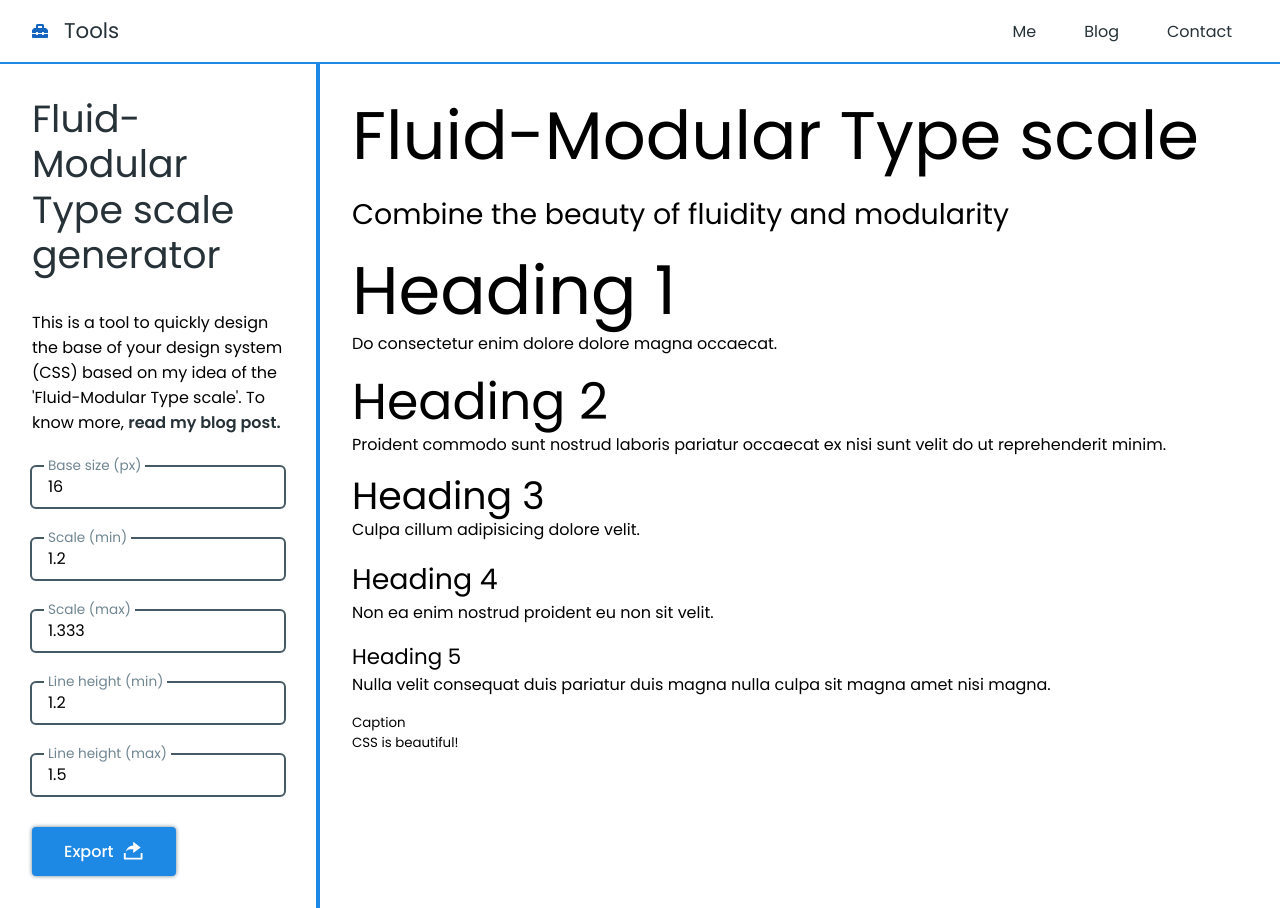
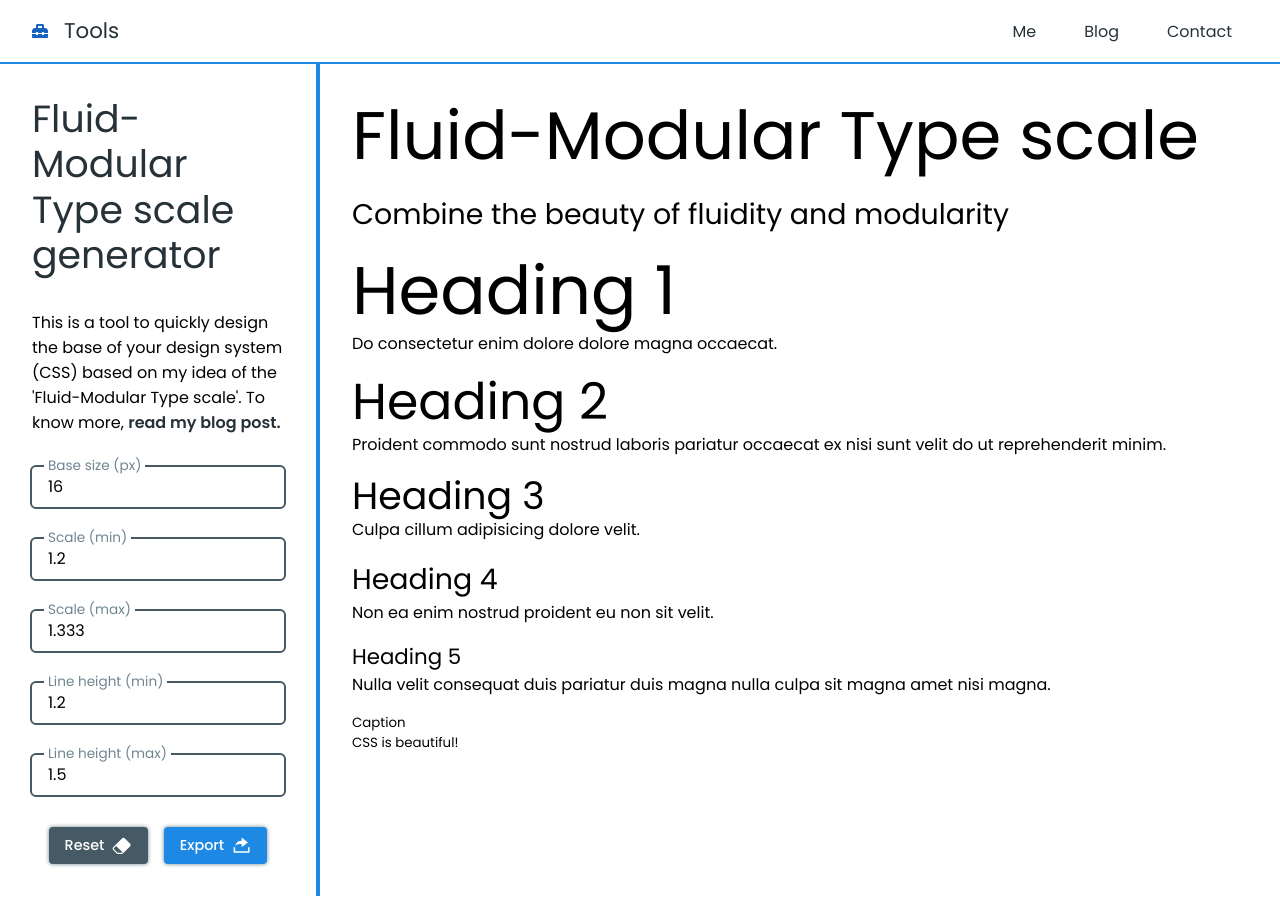
Before and after one commit to captain-woof/tools, a Next.js app: page /fluid-modular-type-scale-generator in a window 1280 px wide. Built offline with nearby package versions, Linux system fonts and the light colour scheme.

Commit message:
Buttons added; export, copy, reset func added

```diff
--- a/pages/fluid-modular-type-scale-generator/exportDialog.js
+++ b/pages/fluid-modular-type-scale-generator/exportDialog.js
@@ -1,10 +1,131 @@
+import { useMemo } from "react";
 import Dialog from "../../components/atoms/dialog";
 import { Heading3 } from "../../components/atoms/headings";
-import Codeblock from "./codeBlock";
-import { useGlobalState } from "./globalState";
+import { useGlobalState } from "./globalState"
+import Code from "../../components/atoms/codeBlock";
+import styled from 'styled-components'
+import Button from "../../components/atoms/button";
+import { copyToClipboard, serveTextFileFromString } from '../../lib/wordfu'
+import { FaSave as SaveIcon, FaRegClipboard as CopyIcon } from 'react-icons/fa'
+import { BsEraserFill as ResetIcon } from 'react-icons/bs'
 
-export default function ExportDialog({ wide }) {
+// Button container
+const ButtonsContainer = styled.div`
+    display: flex;
+    flex-wrap: wrap;
+    gap: 0.5rem 1rem;
+    justify-content: center;
+    align-items: center;
+    height: max-content;
+    width: 100%;
+    margin: var(--sp-400) 0 var(--sp-300) 0;
+`
+
+// Export dialog + dynamic code
+export default function ExportDialog() {
     const { state, dispatch } = useGlobalState()
+
+    // For keeping codeblock updated
+    const code = useMemo(() => (`
+/* CUSTOM PROPERTIES */
+:root {
+    /* Constants for Base font size (fluid) */
+    --fs-base: ${state?.fsBase}px;
+    --fs-factor-min: ${state?.fsFactorMin};
+    --fs-factor-max: ${state?.fsFactorMax};
+    --sp-factor: 1rem;
+    --lh-min: ${state?.lhMin};
+    --lh-max: ${state?.lhMax};
+    /* Derived font sizes (min)*/
+    --fs-400-min: var(--fs-base);
+    --fs-500-min: calc(var(--fs-400-min) * var(--fs-factor-min));
+    --fs-600-min: calc(var(--fs-500-min) * var(--fs-factor-min));
+    --fs-700-min: calc(var(--fs-600-min) * var(--fs-factor-min));
+    --fs-800-min: calc(var(--fs-700-min) * var(--fs-factor-min));
+    --fs-900-min: calc(var(--fs-800-min) * var(--fs-factor-min));
+    --fs-300-min: calc(var(--fs-400-min) / var(--fs-factor-min));
+    --fs-200-min: calc(var(--fs-300-min) / var(--fs-factor-min));
+    /* Derived font sizes (max)*/
+    --fs-400-max: var(--fs-base);
+    --fs-500-max: calc(var(--fs-400-max) * var(--fs-factor-max));
+    --fs-600-max: calc(var(--fs-500-max) * var(--fs-factor-max));
+    --fs-700-max: calc(var(--fs-600-max) * var(--fs-factor-max));
+    --fs-800-max: calc(var(--fs-700-max) * var(--fs-factor-max));
+    --fs-900-max: calc(var(--fs-800-max) * var(--fs-factor-max));
+    --fs-300-max: calc(var(--fs-400-max) / var(--fs-factor-max));
+    --fs-200-max: calc(var(--fs-300-max) / var(--fs-factor-max));
+    /* Derived font sizes (fluid) */
+    --fs-200: clamp(var(--fs-200-min), var(--fs-200-min) + 4vw, var(--fs-200-max));
+    --fs-300: clamp(var(--fs-300-min), var(--fs-300-min) + 2vw, var(--fs-300-max));
+    --fs-400: clamp(var(--fs-400-min), var(--fs-400-min) + 0vw, var(--fs-400-max));
+    --fs-500: clamp(var(--fs-500-min), var(--fs-500-min) + 1vw, var(--fs-500-max));
+    --fs-600: clamp(var(--fs-600-min), var(--fs-600-min) + 1.5vw, var(--fs-600-max));
+    --fs-700: clamp(var(--fs-700-min), var(--fs-700-min) + 2vw, var(--fs-700-max));
+    --fs-800: clamp(var(--fs-800-min), var(--fs-800-min) + 3vw, var(--fs-800-max));
+    --fs-900: clamp(var(--fs-900-min), var(--fs-900-min) + 4vw, var(--fs-900-max));
+    /* Derived spacings */
+    --sp-200: calc(var(--sp-factor) * 0.5);
+    --sp-300: calc(var(--sp-factor) * 0.75);
+    --sp-400: calc(var(--sp-factor) * 1);
+    --sp-500: calc(var(--sp-factor)* 2);
+    --sp-600: calc(var(--sp-factor)* 3);
+    --sp-700: calc(var(--sp-factor)* 4);
+    --sp-800: calc(var(--sp-factor)* 5);
+    --sp-900: calc(var(--sp-factor)* 6);
+}
+/* RESET */
+/* Set rem */
+html, body {
+    font-size: var(--fs-400);
+    word-break: break-word;
+}
+/* Border box */
+*, *::before, *::after {
+    box-sizing: border-box;
+}
+/* Remove margins, paddings and setting default font-weight */
+body, h1, h2, h3, h4, h5, p, button, textarea, caption, section {
+    margin: 0;
+    padding: 0;
+}
+/* Form elements reset */
+input, button, textarea {
+    font-family: inherit;
+    font-size: inherit;
+}
+/* Setting font sizes */
+p, form, nav, footer, header {
+    font-size: var(--fs-400);
+    line-height: var(--lh-max);
+}
+* > * + p {
+    margin-top: var(--sp-400);
+}
+h5 {
+    font-size: var(--fs-500);
+    line-height: var(--lh-max);
+}
+
+h4 {
+    font-size: var(--fs-600);
+    line-height: var(--lh-max);
+}
+
+h3 {
+    font-size: var(--fs-700);
+    line-height: var(--lh-min);
+}
+
+h2 {
+    font-size: var(--fs-800);
+    line-height: var(--lh-min);
+}
+
+h1 {
+    font-size: var(--fs-900);
+    line-height: var(--lh-min);
+}
+`), [state?.fsBase, state?.fsFactorMin, state?.fsFactorMax, state?.lhMin, state?.lhMax])
 
     return (
         <Dialog wide isOpen={state?.exportDialogOpen} setIsOpen={(newIsOpen) => { dispatch({ type: 'SET_EXPORT_DIALOG_OPEN', isOpen: newIsOpen }) }} dialogBoxStyle={{
@@ -12,7 +133,26 @@ export default function ExportDialog({ wide }) {
             flexDirection: 'column'
         }}>
             <Heading3>Export</Heading3>
-            <Codeblock />
-        </Dialog>
+            <Code language='css'>
+                {code}
+            </Code>
+            <ButtonsContainer>
+                <Button small iconEnd={<ResetIcon />} buttonProps={{
+                    onClick: () => { dispatch({ type: "RESET" }) }
+                }}>
+                    Reset
+                </Button>
+                <Button small iconEnd={<CopyIcon />} buttonProps={{
+                    onClick: () => { copyToClipboard(code) }
+                }}>
+                    Copy
+                </Button>
+                <Button small iconEnd={<SaveIcon />} primary buttonProps={{
+                    onClick: () => { serveTextFileFromString({ text: code, mimeType: 'text/css', filename: 'index.css' }) }
+                }}>
+                    Export
+                </Button>
+            </ButtonsContainer>
+        </Dialog >
     )
 }
--- a/pages/fluid-modular-type-scale-generator/globalState.js
+++ b/pages/fluid-modular-type-scale-generator/globalState.js
@@ -7,8 +7,7 @@ const initialState = {
     fsFactorMin: 1.2,
     fsFactorMax: 1.333,
     lhMin: 1.2,
-    lhMax: 1.5,
-    exportDialogOpen: false
+    lhMax: 1.5
 }
 
 /* Reducer */
@@ -27,7 +26,7 @@ const reducer = (state, payload) => {
         case 'SET_EXPORT_DIALOG_OPEN':
             return { ...state, exportDialogOpen: payload.isOpen }
         case 'RESET':
-            return initialState
+            return {...state, ...initialState}
     }
 }
 
@@ -35,7 +34,7 @@ const reducer = (state, payload) => {
 const GlobalContext = createContext({})
 
 export default function GlobalStateProvider({ children }) {
-    const [state, dispatch] = useReducer(reducer, initialState)
+    const [state, dispatch] = useReducer(reducer, {...initialState, exportDialogOpen: false})
 
     return (
         <GlobalContext.Provider value={{ state, dispatch }}>
--- a/pages/fluid-modular-type-scale-generator/index.js
+++ b/pages/fluid-modular-type-scale-generator/index.js
@@ -7,12 +7,12 @@ import ExportDialog from "./exportDialog"
 export default function FluidModularTypeScale() {
 
     return (
-        <TwoColumnLayout>
-            <GlobalStateProvider>
+        <GlobalStateProvider>
+            <TwoColumnLayout>
                 <FluidModularSidebar />
                 <Preview />
-                <ExportDialog />
-            </GlobalStateProvider>
-        </TwoColumnLayout>
+            </TwoColumnLayout>
+            <ExportDialog />
+        </GlobalStateProvider>
     )
 }
--- a/pages/fluid-modular-type-scale-generator/sidebar.js
+++ b/pages/fluid-modular-type-scale-generator/sidebar.js
@@ -7,6 +7,7 @@ import { useGlobalState } from "./globalState"
 import { LinkExternal } from '../../components/atoms/link'
 import Button from "../../components/atoms/button"
 import { RiShareForward2Fill as ExportIcon } from 'react-icons/ri'
+import { BsEraserFill as ResetIcon } from 'react-icons/bs'
 
 // Sidebar contents wrapper (for margin)
 const SidebarContentWrapper = styled.div`
@@ -16,6 +17,18 @@ const SidebarContentWrapper = styled.div`
     & > * + * {
         margin-top: var(--sp-500);
     }
+`
+
+// Button container
+const ButtonsContainer = styled.div`
+    display: flex;
+    flex-wrap: wrap;
+    gap: 0.5rem 1rem;
+    justify-content: center;
+    align-items: center;
+    height: max-content;
+    width: 100%;
+    margin-top: var(--sp-500);
 `
 
 // The modular scale
@@ -73,9 +86,16 @@ export default function FluidModularSidebar() {
                     value: state?.lhMax,
                     onChange: (e) => { dispatch({ type: 'SET_LH_MAX', value: e.target.value }) }
                 }} />
-                <Button primary iconEnd={<ExportIcon />} buttonProps={{ onClick: () => { dispatch({ type: 'SET_EXPORT_DIALOG_OPEN', isOpen: true }) } }}>
-                    Export
-                </Button>
+                <ButtonsContainer>
+                    <Button small iconEnd={<ResetIcon />} buttonProps={{
+                        onClick: () => { dispatch({ type: "RESET" }) }
+                    }}>
+                        Reset
+                    </Button>
+                    <Button small primary iconEnd={<ExportIcon />} buttonProps={{ onClick: () => { dispatch({ type: 'SET_EXPORT_DIALOG_OPEN', isOpen: true }) } }}>
+                        Export
+                    </Button>
+                </ButtonsContainer>
             </SidebarContentWrapper>
         </Sidebar>
     )
```
